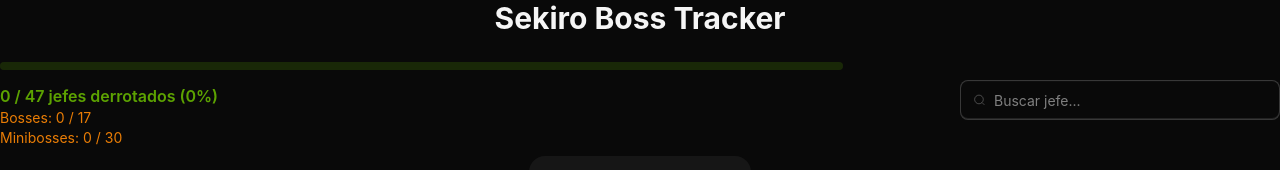
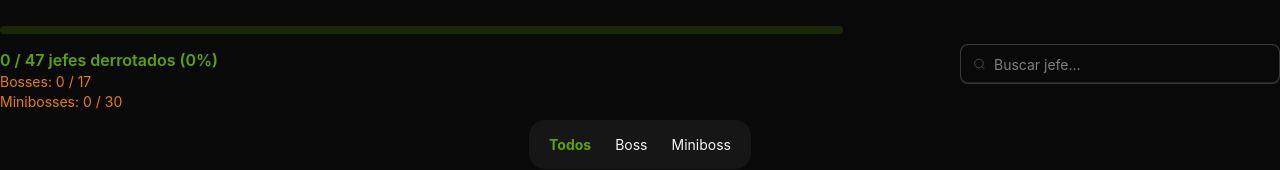
Before and after one commit to AlejandroAP98/Sekiro_BossTracker, a Preact app: page / in a window 1280 px wide. Shown: the top 170 px of the page. Built offline with nearby package versions, Linux system fonts and the light colour scheme.

Commit message:
cambio de icono

```diff
--- a/index.html
+++ b/index.html
@@ -2,9 +2,11 @@
 <html lang="en">
   <head>
     <meta charset="UTF-8" />
-    <link rel="icon" type="image/svg+xml" href="/vite.svg" />
+    <meta http-equiv="X-UA-Compatible" content="IE=edge" />
+    <link rel="icon" type="image/webp" href="/icon.webp" />
     <meta name="viewport" content="width=device-width, initial-scale=1.0" />
     <title>Sekiro Boss Tracker</title>
+
   </head>
   <body>
     <div id="app"></div>
--- a/src/App.tsx
+++ b/src/App.tsx
@@ -119,8 +119,7 @@
 
   return (
     <div className="container mx-auto ">
-      <h1 className="text-3xl font-bold mb-4 text-center">Sekiro Boss Tracker</h1>
-      <div className="mb-2 flex justify-between w-full sm:gap-4 gap-1">
+      <div className="mb-2 flex justify-between w-full sm:gap-4 gap-1 mt-4">
         <div className="sm:w-2/3">
           <progress class="progress progress-primary" value={progreso} max="100" />
           <p class="mt-2 font-semibold text-primary">
```
Also changed, not shown: public/icon.webp (added).
